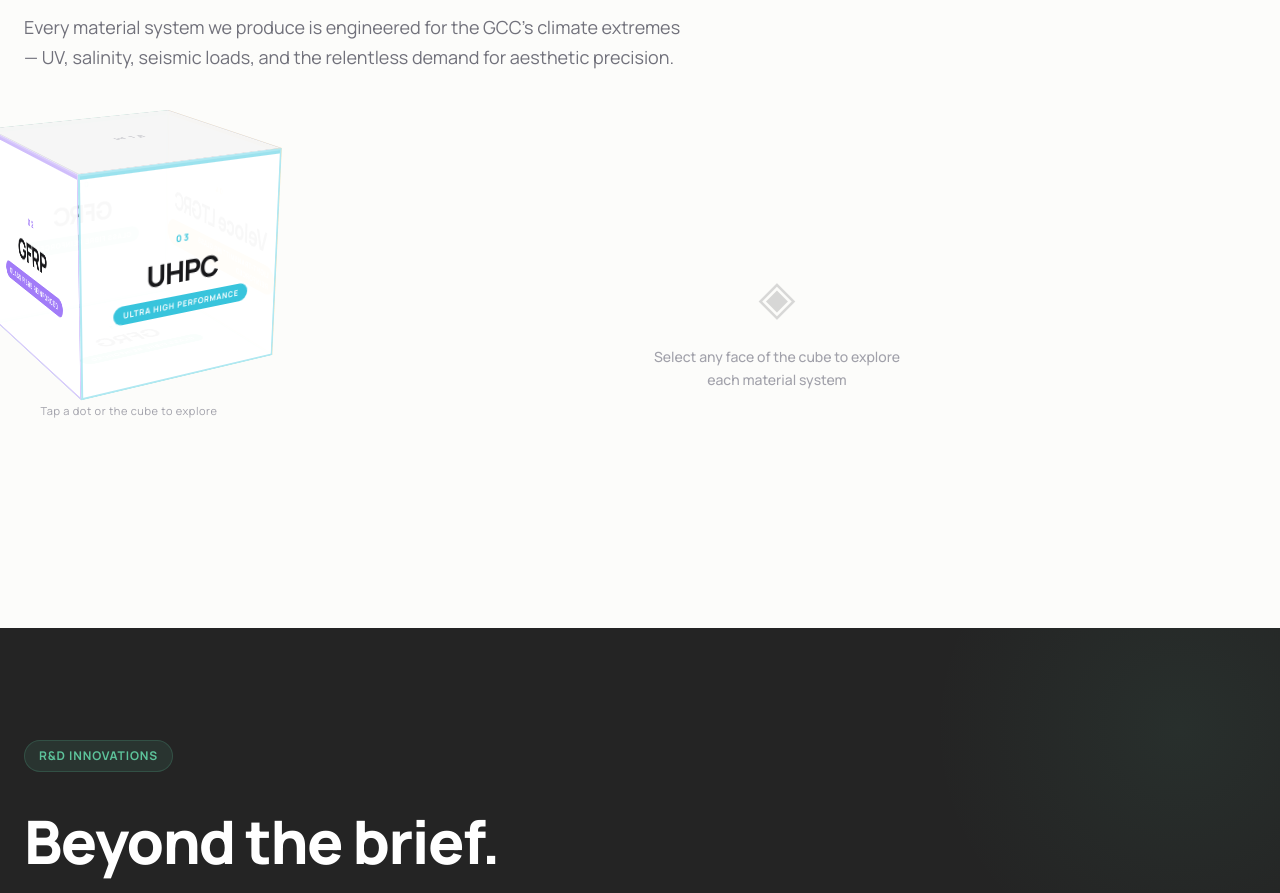
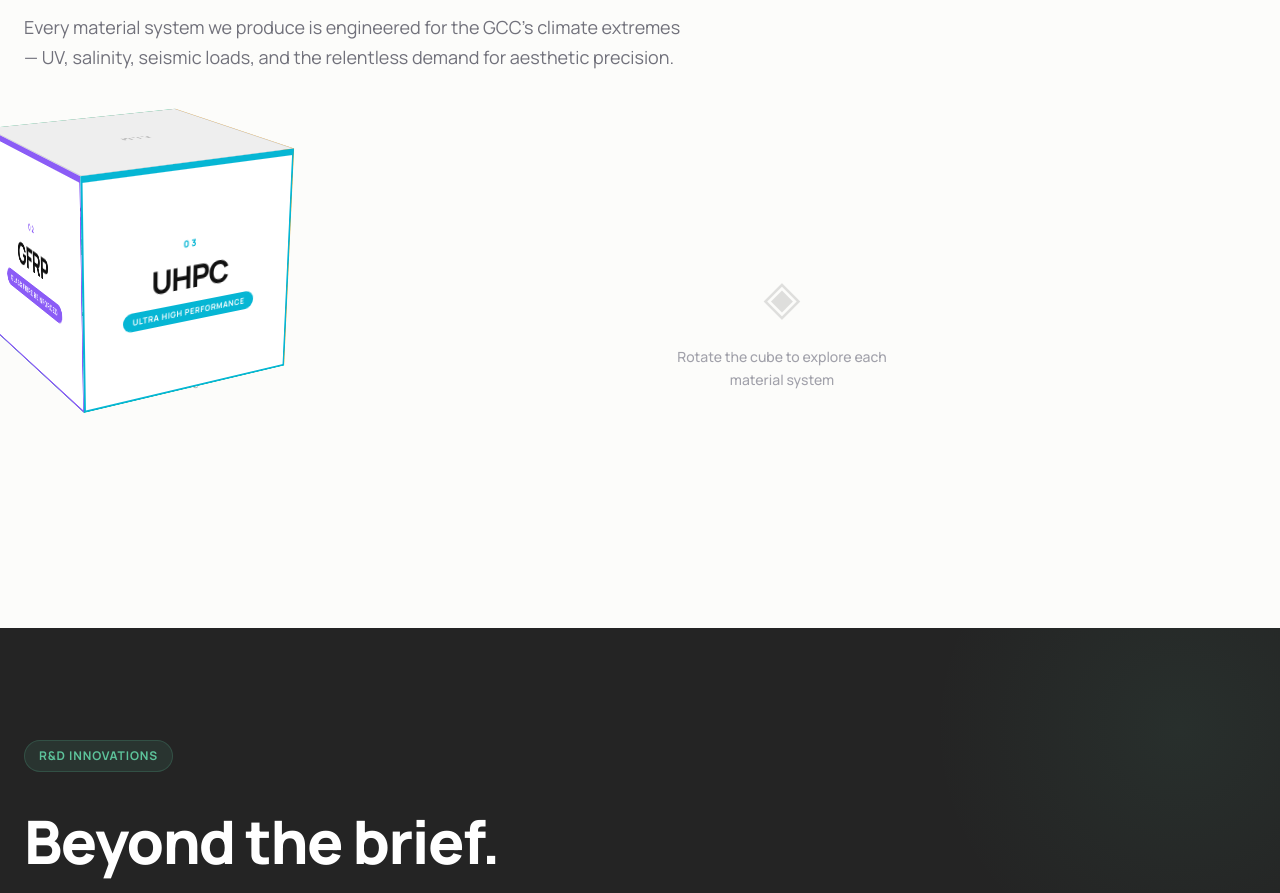
Before and after one commit to kareemzeki-boop/nxtgen-eemar-website, a Next.js app: page /nxtgen-eemar-website/ in a window 1280 px wide. Shown: the part 1429-2322 px from the top of the page. Built offline with nearby package versions, Linux system fonts and the light colour scheme.

Commit message:
Services cube: solid faces + drag-to-rotate with snap, remove dots

```diff
--- a/components/Services.tsx
+++ b/components/Services.tsx
@@ -1,23 +1,23 @@
 "use client";
-import { useState } from "react";
+import { useRef, useState } from "react";
 import { motion, useAnimationFrame, AnimatePresence } from "framer-motion";
 import { CheckCircle2, ArrowUpRight, ChevronLeft, ChevronRight, X } from "lucide-react";
 import { services } from "@/lib/content";
 
-const SIZE = 210;
+const SIZE = 220;
 const HALF = SIZE / 2;
 
-// Cube-container rotation (degrees) to bring each face front-facing
+// Cube-container rotation to bring each face front-facing
 const FACE_ROT = [
-  { x: 0,   y: 0   }, // front  → service[0] GFRC
-  { x: 0,   y: -90 }, // right  → service[1] GFRP
-  { x: 0,   y: 180 }, // back   → service[2] UHPC
-  { x: 0,   y: 90  }, // left   → service[3] LTGRC
-  { x: 90,  y: 0   }, // bottom → service[4] GFRG
-  { x: -90, y: 0   }, // top    → brand
+  { x: 0,   y: 0   }, // front  → GFRC
+  { x: 0,   y: -90 }, // right  → GFRP
+  { x: 0,   y: 180 }, // back   → UHPC
+  { x: 0,   y: 90  }, // left   → LTGRC
+  { x: 90,  y: 0   }, // bottom → GFRG
+  { x: -90, y: 0   }, // top    → brand (not selectable)
 ];
 
-// CSS transform that positions each face in 3D space
+// CSS transform placing each face in 3D space
 const FACE_POS = [
   `translateZ(${HALF}px)`,
   `rotateY(90deg) translateZ(${HALF}px)`,
@@ -27,18 +27,39 @@ const FACE_POS = [
   `rotateX(90deg) translateZ(${HALF}px)`,
 ];
 
+const norm = (a: number) => ((a % 360) + 360) % 360;
+
+const nearestFace = (rx: number, ry: number): number => {
+  const nrx = norm(rx), nry = norm(ry);
+  let best = 0, bestDist = Infinity;
+  FACE_ROT.slice(0, 5).forEach(({ x, y }, i) => {
+    const dx = Math.min(Math.abs(nrx - norm(x)), 360 - Math.abs(nrx - norm(x)));
+    const dy = Math.min(Math.abs(nry - norm(y)), 360 - Math.abs(nry - norm(y)));
+    const dist = Math.sqrt(dx * dx + dy * dy);
+    if (dist < bestDist) { bestDist = dist; best = i; }
+  });
+  return best;
+};
+
 export default function Services() {
   const [selected, setSelected] = useState<number | null>(null);
   const [rotX, setRotX] = useState(-18);
   const [rotY, setRotY] = useState(0);
   const [idle, setIdle] = useState(true);
+  const [dragging, setDragging] = useState(false);
+
+  const dragRef = useRef<{
+    startX: number; startY: number;
+    startRotX: number; startRotY: number;
+  } | null>(null);
 
   useAnimationFrame((_, delta) => {
-    if (idle) setRotY(y => y - delta * 0.022);
+    if (idle && !dragging) setRotY(y => y - delta * 0.022);
   });
 
   const goTo = (i: number) => {
     setIdle(false);
+    setDragging(false);
     setSelected(i);
     setRotX(FACE_ROT[i].x);
     setRotY(FACE_ROT[i].y);
@@ -53,13 +74,42 @@ export default function Services() {
     setIdle(true);
   };
 
+  const onPointerDown = (e: React.PointerEvent<HTMLDivElement>) => {
+    (e.currentTarget as HTMLDivElement).setPointerCapture(e.pointerId);
+    dragRef.current = {
+      startX: e.clientX, startY: e.clientY,
+      startRotX: rotX, startRotY: rotY,
+    };
+    setIdle(false);
+    setDragging(true);
+  };
+
+  const onPointerMove = (e: React.PointerEvent<HTMLDivElement>) => {
+    if (!dragRef.current) return;
+    const dx = e.clientX - dragRef.current.startX;
+    const dy = e.clientY - dragRef.current.startY;
+    setRotY(dragRef.current.startRotY + dx * 0.6);
+    setRotX(dragRef.current.startRotX - dy * 0.35);
+  };
+
+  const onPointerUp = (e: React.PointerEvent<HTMLDivElement>) => {
+    if (!dragRef.current) return;
+    const dx = e.clientX - dragRef.current.startX;
+    const dy = e.clientY - dragRef.current.startY;
+    const finalRotX = dragRef.current.startRotX - dy * 0.35;
+    const finalRotY = dragRef.current.startRotY + dx * 0.6;
+    dragRef.current = null;
+    goTo(nearestFace(finalRotX, finalRotY));
+  };
+
   const svc = selected !== null ? services[selected] : null;
 
-  // 5 material faces + 1 brand face
   const faces: Array<{ svc: typeof services[0]; idx: number } | null> = [
     ...services.map((s, i) => ({ svc: s, idx: i })),
     null,
   ];
+
+  const hint = dragging ? "Release to snap" : idle ? "Drag to rotate the cube" : "Drag to explore more faces";
 
   return (
     <section id="services" className="section-light py-16 md:py-24 lg:py-28 overflow-hidden">
@@ -84,7 +134,7 @@ export default function Services() {
           </p>
         </motion.div>
 
-        {/* Cube + Detail panel */}
+        {/* Cube + Detail */}
         <motion.div
           initial={{ opacity: 0, y: 24 }}
           whileInView={{ opacity: 1, y: 0 }}
@@ -93,38 +143,40 @@ export default function Services() {
           className="flex flex-col md:flex-row items-center md:items-start gap-10 md:gap-16"
         >
 
-          {/* ── Cube column ── */}
-          <div className="flex flex-col items-center gap-6 flex-shrink-0">
-
-            {/* 3D Cube */}
+          {/* ── Cube ── */}
+          <div className="flex flex-col items-center gap-5 flex-shrink-0">
             <div
-              style={{ width: SIZE, height: SIZE, perspective: SIZE * 5 }}
-              onClick={() => { if (idle) goTo(0); }}
+              style={{
+                width: SIZE, height: SIZE,
+                perspective: SIZE * 5,
+                cursor: dragging ? "grabbing" : "grab",
+              }}
+              onPointerDown={onPointerDown}
+              onPointerMove={onPointerMove}
+              onPointerUp={onPointerUp}
+              onPointerCancel={onPointerUp}
             >
               <div
                 style={{
                   position: "relative",
-                  width: "100%",
-                  height: "100%",
+                  width: "100%", height: "100%",
                   transformStyle: "preserve-3d",
                   transform: `rotateX(${rotX}deg) rotateY(${rotY}deg)`,
-                  transition: idle ? "none" : "transform 0.8s cubic-bezier(0.4,0,0.2,1)",
+                  transition: dragging || idle ? "none" : "transform 0.7s cubic-bezier(0.4,0,0.2,1)",
+                  userSelect: "none",
                 }}
               >
                 {faces.map((item, i) => {
                   if (!item) {
                     return (
-                      <div
-                        key="brand"
-                        style={{
+                      <div key="brand" style={{
                         position: "absolute", width: SIZE, height: SIZE,
                         transform: FACE_POS[i],
-                          background: "rgba(246,246,246,0.97)",
-                          border: "2px solid #e4e4e7",
+                        background: "#eeeeee",
+                        border: "2px solid #d8d8d8",
                         display: "flex", alignItems: "center", justifyContent: "center",
-                        }}
-                      >
-                        <span style={{ fontSize: 14, fontWeight: 900, color: "#d4d4d8", letterSpacing: "0.18em" }}>
+                      }}>
+                        <span style={{ fontSize: 13, fontWeight: 900, color: "#bbb", letterSpacing: "0.18em" }}>
                           ELM
                         </span>
                       </div>
@@ -135,48 +187,42 @@ export default function Services() {
                   const isActive = selected === idx;
 
                   return (
-                    <div
-                      key={s.id}
-                      onClick={(e) => { e.stopPropagation(); goTo(idx); }}
-                      style={{
+                    <div key={s.id} style={{
                       position: "absolute", width: SIZE, height: SIZE,
                       transform: FACE_POS[i],
-                        background: isActive ? `${s.accentColor}14` : "rgba(255,255,255,0.97)",
-                        border: `2px solid ${isActive ? s.accentColor : s.accentColor + "50"}`,
+                      background: isActive ? `${s.accentColor}18` : "#ffffff",
+                      border: `2.5px solid ${s.accentColor}`,
                       display: "flex", flexDirection: "column",
                       alignItems: "center", justifyContent: "center",
-                        gap: 10, cursor: "pointer",
-                        transition: "background 0.3s, border-color 0.3s",
-                      }}
-                    >
+                      gap: 10,
+                      transition: "background 0.3s",
+                    }}>
                       {/* Top accent bar */}
                       <div style={{
-                        position: "absolute", top: 0, left: 0, right: 0, height: 3,
+                        position: "absolute", top: 0, left: 0, right: 0, height: 4,
                         background: s.accentColor,
-                        opacity: isActive ? 1 : 0.4,
-                        transition: "opacity 0.3s",
                       }} />
 
                       <span style={{
-                        fontSize: 9, fontWeight: 800, color: s.accentColor,
-                        letterSpacing: "0.25em", opacity: 0.75,
+                        fontSize: 9, fontWeight: 800,
+                        color: s.accentColor, letterSpacing: "0.25em",
                       }}>
                         {s.number}
                       </span>
 
                       <span style={{
-                        fontSize: 28, fontWeight: 900, color: "#18181b",
-                        letterSpacing: "-0.03em", textAlign: "center",
-                        padding: "0 14px", lineHeight: 1,
+                        fontSize: 30, fontWeight: 900, color: "#111",
+                        letterSpacing: "-0.03em", lineHeight: 1,
+                        textAlign: "center", padding: "0 12px",
                       }}>
                         {s.title}
                       </span>
 
                       <span style={{
-                        fontSize: 8, fontWeight: 700, letterSpacing: "0.1em",
+                        fontSize: 8, fontWeight: 700, letterSpacing: "0.08em",
                         textTransform: "uppercase", color: "#fff",
                         padding: "3px 10px", background: s.accentColor,
-                        borderRadius: 999, opacity: isActive ? 1 : 0.8,
+                        borderRadius: 999,
                       }}>
                         {s.full.split(" ").slice(0, 3).join(" ")}
                       </span>
@@ -186,31 +232,9 @@ export default function Services() {
               </div>
             </div>
 
-            {/* Material dots */}
-            <div style={{ display: "flex", gap: 8, alignItems: "center" }}>
-              {services.map((s, i) => (
-                <button
-                  key={i}
-                  onClick={() => goTo(i)}
-                  title={s.title}
-                  style={{
-                    width: selected === i ? 26 : 9,
-                    height: 9,
-                    borderRadius: 9999,
-                    background: selected === i ? s.accentColor : `${s.accentColor}40`,
-                    border: "none", cursor: "pointer",
-                    transition: "all 0.35s ease",
-                    padding: 0,
-                  }}
-                />
-              ))}
-            </div>
-
-            {idle && (
-              <p style={{ fontSize: 11, color: "#a1a1aa", letterSpacing: "0.05em", textAlign: "center" }}>
-                Tap a dot or the cube to explore
+            <p style={{ fontSize: 11, color: "#aaa", letterSpacing: "0.05em", textAlign: "center" }}>
+              {hint}
             </p>
-            )}
           </div>
 
           {/* ── Detail panel ── */}
@@ -225,26 +249,22 @@ export default function Services() {
                   transition={{ duration: 0.3, ease: "easeOut" }}
                   style={{
                     background: "#fff",
-                    border: `1px solid ${svc.accentColor}30`,
+                    border: `1px solid ${svc.accentColor}35`,
                     borderRadius: 16,
                     padding: "28px 28px 24px",
                     position: "relative",
-                    boxShadow: `0 4px 40px ${svc.accentColor}10`,
+                    boxShadow: `0 4px 40px ${svc.accentColor}12`,
                   }}
                 >
-                  {/* Top accent bar */}
                   <div style={{
                     position: "absolute", top: 0, left: 0, right: 0, height: 3,
                     background: svc.accentColor, borderRadius: "16px 16px 0 0",
                   }} />
 
                   {/* Header row */}
-                  <div style={{ display: "flex", justifyContent: "space-between", alignItems: "flex-start", marginBottom: 18 }}>
+                  <div style={{ display: "flex", justifyContent: "space-between", alignItems: "center", marginBottom: 18 }}>
                     <div style={{ display: "flex", alignItems: "center", gap: 10 }}>
-                      <span style={{
-                        fontSize: 10, fontWeight: 800, letterSpacing: "0.2em",
-                        color: "rgba(0,0,0,0.22)",
-                      }}>
+                      <span style={{ fontSize: 10, fontWeight: 800, letterSpacing: "0.2em", color: "rgba(0,0,0,0.22)" }}>
                         {svc.number}
                       </span>
                       <span style={{
@@ -257,46 +277,28 @@ export default function Services() {
                       </span>
                     </div>
                     <div style={{ display: "flex", gap: 5 }}>
-                      {[
-                        { icon: <ChevronLeft size={13} />, action: prev },
-                        { icon: <ChevronRight size={13} />, action: next },
-                        { icon: <X size={13} />, action: deselect },
-                      ].map(({ icon, action }, i) => (
-                        <button
-                          key={i}
-                          onClick={action}
-                          style={{
-                            width: 28, height: 28, borderRadius: "50%",
-                            background: "rgba(0,0,0,0.04)",
-                            border: "1px solid rgba(0,0,0,0.08)",
-                            cursor: "pointer", display: "flex",
-                            alignItems: "center", justifyContent: "center",
-                            color: "#71717a",
-                          }}
-                        >
-                          {icon}
+                      <button onClick={prev} style={{ width: 28, height: 28, borderRadius: "50%", background: "rgba(0,0,0,0.04)", border: "1px solid rgba(0,0,0,0.08)", cursor: "pointer", display: "flex", alignItems: "center", justifyContent: "center", color: "#71717a" }}>
+                        <ChevronLeft size={13} />
                       </button>
-                      ))}
+                      <button onClick={next} style={{ width: 28, height: 28, borderRadius: "50%", background: "rgba(0,0,0,0.04)", border: "1px solid rgba(0,0,0,0.08)", cursor: "pointer", display: "flex", alignItems: "center", justifyContent: "center", color: "#71717a" }}>
+                        <ChevronRight size={13} />
+                      </button>
+                      <button onClick={deselect} style={{ width: 28, height: 28, borderRadius: "50%", background: "rgba(0,0,0,0.04)", border: "1px solid rgba(0,0,0,0.08)", cursor: "pointer", display: "flex", alignItems: "center", justifyContent: "center", color: "#71717a" }}>
+                        <X size={13} />
+                      </button>
                     </div>
                   </div>
 
-                  {/* Title + tagline */}
-                  <h3 style={{
-                    fontSize: "clamp(20px,2.5vw,30px)", fontWeight: 900, color: "#18181b",
-                    letterSpacing: "-0.03em", lineHeight: 1.1, marginBottom: 6,
-                  }}>
+                  <h3 style={{ fontSize: "clamp(20px,2.5vw,30px)", fontWeight: 900, color: "#18181b", letterSpacing: "-0.03em", lineHeight: 1.1, marginBottom: 6 }}>
                     {svc.full}
                   </h3>
                   <p style={{ fontSize: 12, color: "#71717a", fontWeight: 600, marginBottom: 16 }}>
                     {svc.tagline}
                   </p>
-
-                  {/* Description */}
                   <p style={{ fontSize: 13, color: "#52525b", lineHeight: 1.7, marginBottom: 18 }}>
                     {svc.description}
                   </p>
 
-                  {/* Features */}
                   <ul style={{ display: "flex", flexDirection: "column", gap: 7, marginBottom: 18 }}>
                     {svc.features.slice(0, 4).map((f) => (
                       <li key={f} style={{ display: "flex", alignItems: "flex-start", gap: 8, fontSize: 12, color: "#3f3f46" }}>
@@ -306,27 +308,15 @@ export default function Services() {
                     ))}
                   </ul>
 
-                  {/* Quote */}
                   {svc.quote && (
-                    <p style={{
-                      fontSize: 11, color: "#a1a1aa", fontStyle: "italic",
-                      marginBottom: 20, borderLeft: `2px solid ${svc.accentColor}45`,
-                      paddingLeft: 10, lineHeight: 1.6,
-                    }}>
+                    <p style={{ fontSize: 11, color: "#a1a1aa", fontStyle: "italic", marginBottom: 20, borderLeft: `2px solid ${svc.accentColor}45`, paddingLeft: 10, lineHeight: 1.6 }}>
                       &ldquo;{svc.quote.slice(0, 90)}&hellip;&rdquo;
                     </p>
                   )}
 
-                  {/* CTA */}
                   <a
                     href="#contact"
-                    style={{
-                      display: "inline-flex", alignItems: "center",
-                      gap: 6, padding: "10px 20px", borderRadius: 9999,
-                      background: svc.accentColor, color: "#fff",
-                      fontSize: 12, fontWeight: 700, textDecoration: "none",
-                      letterSpacing: "0.04em", transition: "opacity 0.2s",
-                    }}
+                    style={{ display: "inline-flex", alignItems: "center", gap: 6, padding: "10px 20px", borderRadius: 9999, background: svc.accentColor, color: "#fff", fontSize: 12, fontWeight: 700, textDecoration: "none", letterSpacing: "0.04em", transition: "opacity 0.2s" }}
                     onMouseEnter={e => (e.currentTarget.style.opacity = "0.82")}
                     onMouseLeave={e => (e.currentTarget.style.opacity = "1")}
                   >
@@ -340,28 +330,19 @@ export default function Services() {
                   animate={{ opacity: 1 }}
                   exit={{ opacity: 0 }}
                   transition={{ duration: 0.3 }}
-                  style={{
-                    height: 380, display: "flex",
-                    alignItems: "center", justifyContent: "center",
-                  }}
+                  style={{ height: 380, display: "flex", alignItems: "center", justifyContent: "center" }}
                 >
                   <div style={{ textAlign: "center" }}>
-                    <div style={{ fontSize: 48, marginBottom: 14, opacity: 0.15 }}>◈</div>
-                    <p style={{ fontSize: 14, color: "#a1a1aa", fontWeight: 500, maxWidth: 260, margin: "0 auto", lineHeight: 1.6 }}>
-                      Select any face of the cube to explore each material system
+                    <div style={{ fontSize: 48, marginBottom: 14, opacity: 0.12 }}>◈</div>
+                    <p style={{ fontSize: 14, color: "#a1a1aa", fontWeight: 500, maxWidth: 240, margin: "0 auto", lineHeight: 1.6 }}>
+                      Rotate the cube to explore each material system
                     </p>
                   </div>
                 </motion.div>
               )}
             </AnimatePresence>
           </div>
-
         </motion.div>
-
-        {/* Mobile hint */}
-        <p className="mt-6 text-center text-zinc-300 text-xs font-medium tracking-widest uppercase md:hidden">
-          Tap a face to explore
-        </p>
 
       </div>
     </section>
```
Lines whose indentation alone changed are shown as unchanged.
